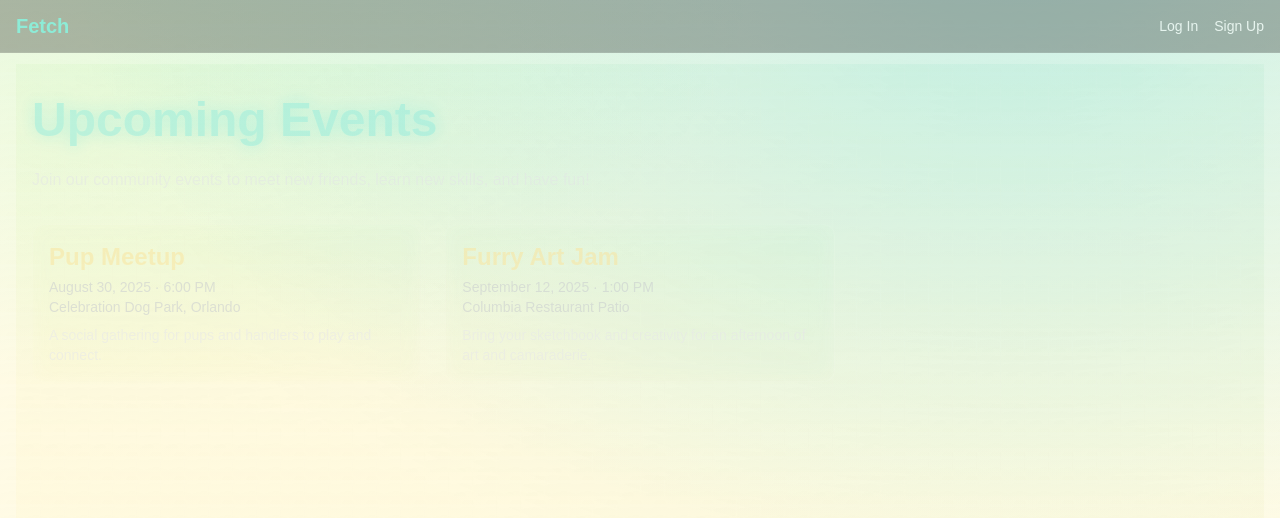
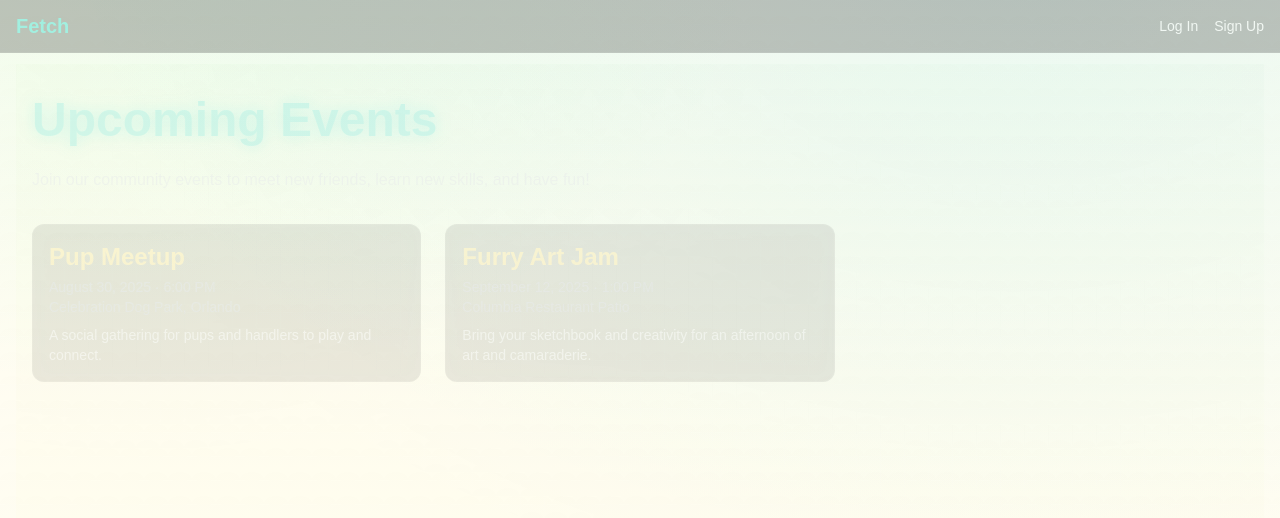
Before and after one commit to earth2luke/fetch-app, a Next.js app: page /events in a window 1280 px wide. Shown: the top 518 px of the page. Built offline with nearby package versions, Linux system fonts and the light colour scheme; no server answers.

Commit message:
Darken neon grid and glass style to reduce brightness

```diff
--- a/app/neon.css
+++ b/app/neon.css
@@ -5,23 +5,23 @@
 /* Subtle animated grid you can place behind sections */
 .bg-neon-grid {
   background:
-    radial-gradient(60rem 40rem at 80% -10%, rgba(34, 211, 238, .25), transparent),
-    radial-gradient(40rem 30rem at 10% -10%, rgba(16, 247, 165, .12), transparent),
-    radial-gradient(30rem 20rem at 50% 100%, rgba(253, 224, 71, .15), transparent),
-    linear-gradient(to right, rgba(255, 255, 255, 0.1) 0px, transparent 1px),
-    linear-gradient(to bottom, rgba(255, 255, 255, 0.1) 0px, transparent 1px);
+    radial-gradient(60rem 40rem at 80% -10%, rgba(34, 211, 238, 0.1), transparent),
+    radial-gradient(40rem 30rem at 10% -10%, rgba(16, 247, 165, 0.07), transparent),
+    radial-gradient(30rem 20rem at 50% 100%, rgba(253, 224, 71, 0.08), transparent),
+    linear-gradient(to right, rgba(255, 255, 255, 0.05) 0px, transparent 1px),
+    linear-gradient(to bottom, rgba(255, 255, 255, 0.05) 0px, transparent 1px);
   background-size: auto, auto, 24px 24px, 24px 24px;
   animation: gridPulse 6s ease-in-out infinite alternate;
 }
 
 @keyframes gridPulse {
   from { opacity: .32; }
-  to { opacity: .55; }
+  to { opacity: .45; }
 }
 
 /* Glassmorphism panel style */
 .glass {
-  background: rgba(255, 255, 255, 0.06);
+  background: rgba(0, 0, 0, 0.4);
   border: 1px solid rgba(255, 255, 255, 0.10);
   box-shadow: var(--tw-shadow), 0 0 0 rgba(0, 0, 0, 0);
   backdrop-filter: blur(10px);
```
